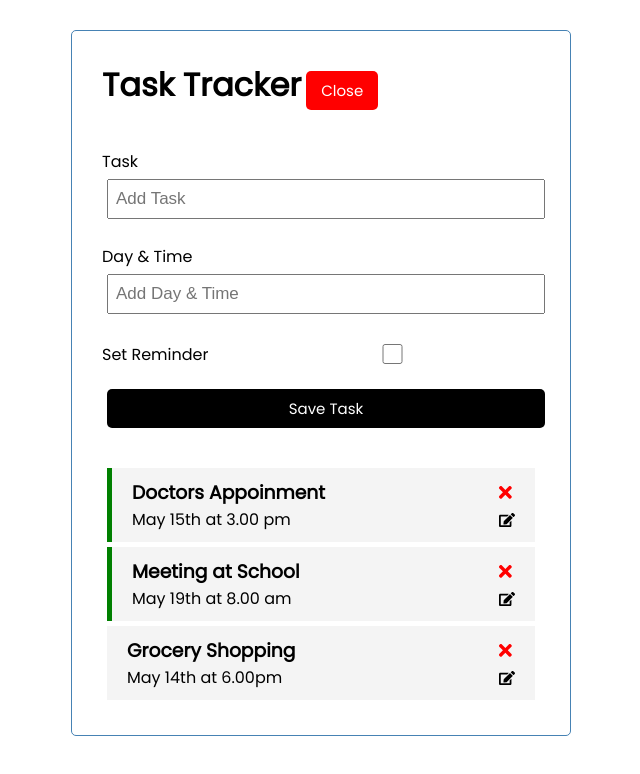
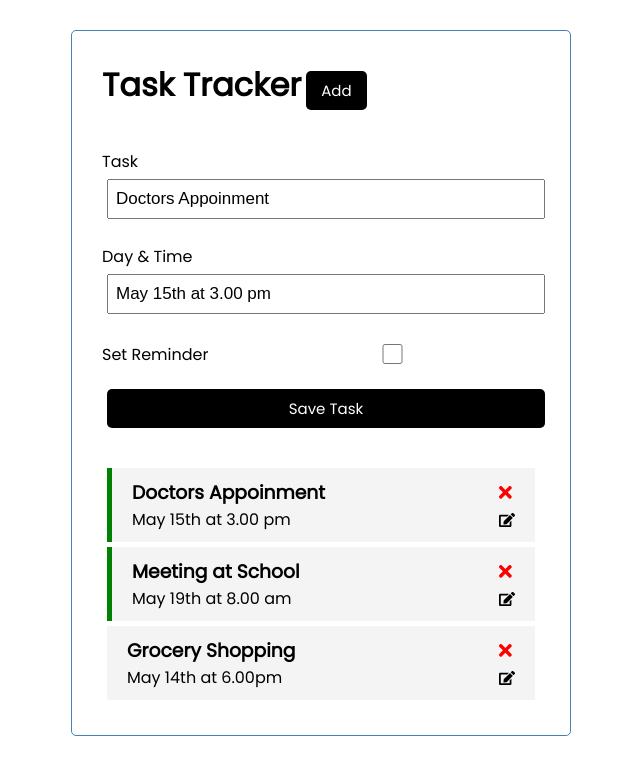
Before and after one commit to himashax/Task-Tracker-Frontend, a React (Create React App) app: page / in a window 1280 px wide. Both pictures are taken after a click on the icon 826 px from the left and 185 px from the top of the page. Shown: the top 774 px of the page, without its empty margins (319-959 px from the left). Built offline with nearby package versions, Linux system fonts and the light colour scheme.

Commit message:
update function data fields

```diff
--- a/src/App.js
+++ b/src/App.js
@@ -2,6 +2,7 @@ import Header from './components/Header'
 import Tasks from './components/Tasks'
 import { useState } from 'react'
 import AddTask from './components/AddTask'
+import EditTask from './components/EditTask'
 
 function App() {
 
@@ -29,8 +30,6 @@ function App() {
   ]
   )
 
-  //const [taskObject] = useState('')
-
   //Delete Tasks
   const deleteTask = (id) => {
     console.log('delete', id)
@@ -51,21 +50,46 @@ function App() {
     setTasks([...tasks, newTask])
   }
 
-  const updateTask = (task) => {
-    console.log('update', task.id)
-    if(task.id !== null){
-      setShowaddTask(true)
-      //taskObject(task)
-      return
-    }
+
+  const [editing, setEditing] = useState(false)
+  const initialFormState = { id: null, text: '', day: '', reminder:false }
+  const [currentTask, setCurrentTask] = useState(initialFormState)
+
+  const editRow = (task) => {
+    setEditing(true)
+
+    console.log(task)
+    setCurrentTask({ id: task.id, text: task.text, day: task.day, reminder: task.reminder })
   }
+  const updateTask = (id, updatedTask) => {
+    setEditing(false)
+
+    setTasks(tasks.map((task) => (task.id === id ? updatedTask : task)))
+  }
+
+
+  // //Update Tasks
+  // const updateTask = (task) => {
+  //   //console.log('update', task)
+
+  //   if(task.id !== null){
+  //     setShowaddTask(true)
+  //     return
+  //   }
+  // }
+
+
 
   return (
     <div className="container">
       <Header onAdd={() => setShowaddTask(!showAddTask)} showAddTask={showAddTask} />
-      {showAddTask && <AddTask onAdd={addTask} />}
+      {editing ? <EditTask currentTask={currentTask} setEditing={setEditing} updateTask={updateTask} /> : showAddTask && <AddTask onAdd={addTask} /> }
+
+
+
+      {/* {showAddTask && <AddTask onAdd={addTask} />} */}
       {tasks.length > 0 ?
-      <Tasks tasks={tasks} onDelete={deleteTask} onToggle={toggleReminder} onUpdate={updateTask} />
+      <Tasks tasks={tasks} onDelete={deleteTask} onToggle={toggleReminder} onUpdate={editRow} />
       : 'No Tasks To Show'}
     </div>
   );
--- a/src/components/AddTask.js
+++ b/src/components/AddTask.js
@@ -1,10 +1,11 @@
 import {useState} from 'react'
 
-const AddTask = ({onAdd, taskObject}) => {
+const AddTask = ({onAdd}) => {
 
     const [text, setTask] = useState('')
     const [day, setDay] = useState('')
     const [reminder, setReminder] = useState(false)
+
 
     const onSubmit = (e) => {
         e.preventDefault()
--- /dev/null
+++ b/src/components/EditTask.js
@@ -0,0 +1,39 @@
+import {useState, useEffect } from 'react'
+
+const EditTask = ({currentTask, setEditing, updateTask}) => {
+
+    const [task, setTask] = useState(currentTask)
+
+    useEffect(() => {
+        setTask(currentTask)
+      }, [currentTask])
+
+    const handleInputChange = (event) => {
+    const { text, value1 } = event.target
+    const { day, value2 } = event.target
+    const { reminder, value3 } = event.target
+
+    setTask({ ...task, [text]: value1, [day]:value2, [reminder]:value3 })
+    }
+
+    return (
+            <form className='add-form'  >
+            <div className='form-control'>
+                <label>Task</label>
+                <input type='text' placeholder='Add Task' value={task.text} onChange={handleInputChange}></input>
+            </div>
+            <div className='form-control'>
+                <label>Day & Time</label>
+                <input type='text' placeholder='Add Day & Time' value={task.day} onChange={handleInputChange}></input>
+            </div>
+            <div className='form-control form-control-check'>
+                <label>Set Reminder</label>
+                <input type='checkbox' value={task.reminder} onChange={handleInputChange}></input>
+            </div>
+
+            <input type='submit' value='Save Task' className='btn btn-block'></input>
+        </form>
+    )
+}
+
+export default EditTask
```
